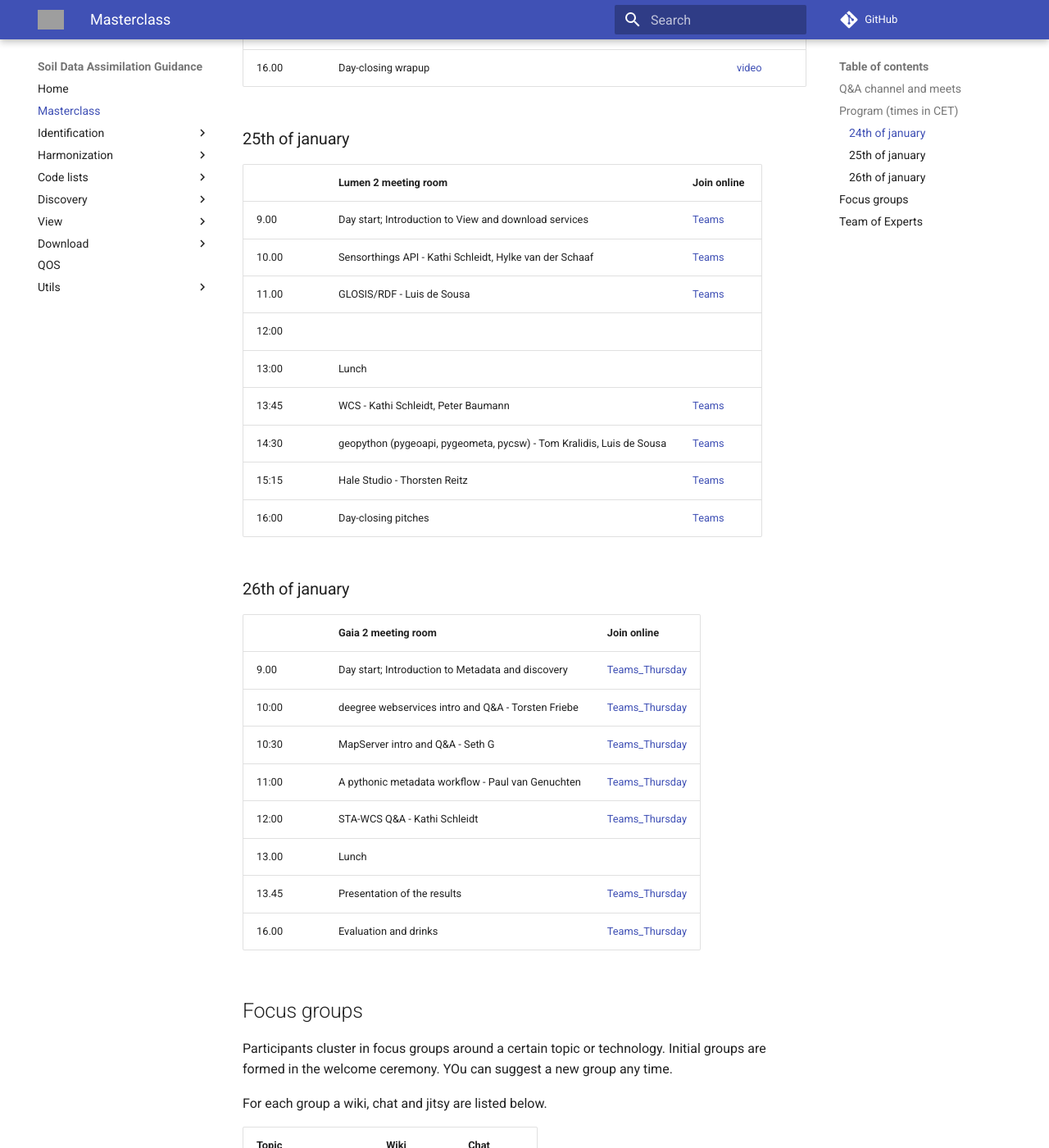
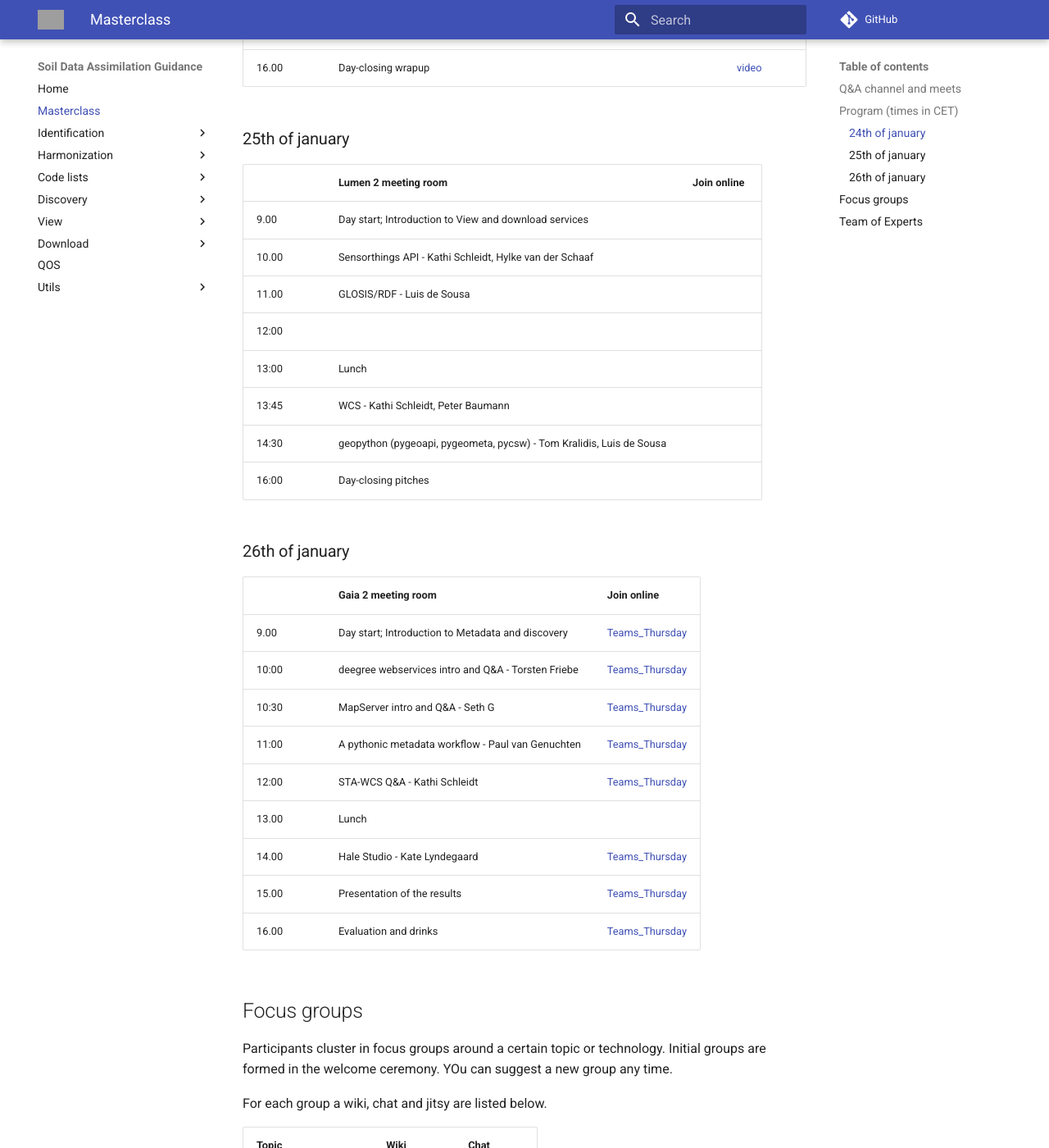
Before and after one commit to ejpsoil/soildata-assimilation-guidance, an MkDocs documentation site: the page built from docs/masterclass/index.md, in a window 1280 px wide and 1400 px high, scrolled down 1097 px. Shown: the whole window at 82% size. Built offline with MkDocs 1.6.1 and Material for MkDocs 9.7.7, drawn with Linux system fonts in a browser that asks for light colours; comment, search, counter and statistics services are not loaded; some of the changed text lies outside the part shown; grey boxes are pictures that could not be loaded.

Commit message:
update the program

```diff
--- a/docs/masterclass/index.md
+++ b/docs/masterclass/index.md
@@ -32,15 +32,14 @@
 
 | | Lumen 2 meeting room | Join online |
 | --- | --- | --- |
-| 9.00 | Day start; Introduction to View and download services |[Teams](https://teams.microsoft.com/l/meetup-join/19:meeting_OTY4ZWQ4NGYtYmI1Mi00NjliLThkMTUtOGU1Zjg0OTI4ZWYw@thread.v2/0?context=%7B%22Tid%22:%2227d137e5-761f-4dc1-af88-d26430abb18f%22,%22Oid%22:%224af21b12-8edb-458f-8178-fc83b6e0aa47%22%7D) |
-| 10.00 | Sensorthings API - Kathi Schleidt, Hylke van der Schaaf | [Teams](https://teams.microsoft.com/l/meetup-join/19:meeting_OTY4ZWQ4NGYtYmI1Mi00NjliLThkMTUtOGU1Zjg0OTI4ZWYw@thread.v2/0?context=%7B%22Tid%22:%2227d137e5-761f-4dc1-af88-d26430abb18f%22,%22Oid%22:%224af21b12-8edb-458f-8178-fc83b6e0aa47%22%7D) |
-| 11.00 | GLOSIS/RDF - Luis de Sousa | [Teams](https://teams.microsoft.com/l/meetup-join/19:meeting_OTY4ZWQ4NGYtYmI1Mi00NjliLThkMTUtOGU1Zjg0OTI4ZWYw@thread.v2/0?context=%7B%22Tid%22:%2227d137e5-761f-4dc1-af88-d26430abb18f%22,%22Oid%22:%224af21b12-8edb-458f-8178-fc83b6e0aa47%22%7D) |
+| 9.00 | Day start; Introduction to View and download services | |
+| 10.00 | Sensorthings API - Kathi Schleidt, Hylke van der Schaaf | |
+| 11.00 | GLOSIS/RDF - Luis de Sousa |  |
 | 12:00 | | |
 | 13:00 | Lunch | |
-| 13:45 | WCS - Kathi Schleidt, Peter Baumann | [Teams](https://teams.microsoft.com/l/meetup-join/19:meeting_OTY4ZWQ4NGYtYmI1Mi00NjliLThkMTUtOGU1Zjg0OTI4ZWYw@thread.v2/0?context=%7B%22Tid%22:%2227d137e5-761f-4dc1-af88-d26430abb18f%22,%22Oid%22:%224af21b12-8edb-458f-8178-fc83b6e0aa47%22%7D) |
-| 14:30 | geopython (pygeoapi, pygeometa, pycsw) - Tom Kralidis, Luis de Sousa |  [Teams](https://teams.microsoft.com/l/meetup-join/19:meeting_OTY4ZWQ4NGYtYmI1Mi00NjliLThkMTUtOGU1Zjg0OTI4ZWYw@thread.v2/0?context=%7B%22Tid%22:%2227d137e5-761f-4dc1-af88-d26430abb18f%22,%22Oid%22:%224af21b12-8edb-458f-8178-fc83b6e0aa47%22%7D) |
-| 15:15 | Hale Studio - Thorsten Reitz | [Teams](https://teams.microsoft.com/l/meetup-join/19:meeting_OTY4ZWQ4NGYtYmI1Mi00NjliLThkMTUtOGU1Zjg0OTI4ZWYw@thread.v2/0?context=%7B%22Tid%22:%2227d137e5-761f-4dc1-af88-d26430abb18f%22,%22Oid%22:%224af21b12-8edb-458f-8178-fc83b6e0aa47%22%7D) |
-| 16:00 | Day-closing pitches | [Teams](https://teams.microsoft.com/l/meetup-join/19:meeting_OTY4ZWQ4NGYtYmI1Mi00NjliLThkMTUtOGU1Zjg0OTI4ZWYw@thread.v2/0?context=%7B%22Tid%22:%2227d137e5-761f-4dc1-af88-d26430abb18f%22,%22Oid%22:%224af21b12-8edb-458f-8178-fc83b6e0aa47%22%7D) |
+| 13:45 | WCS - Kathi Schleidt, Peter Baumann | |
+| 14:30 | geopython (pygeoapi, pygeometa, pycsw) - Tom Kralidis, Luis de Sousa |   |
+| 16:00 | Day-closing pitches |  |
 
 ### 26th of january
 
@@ -52,7 +51,8 @@
 | 11:00 | A pythonic metadata workflow - Paul van Genuchten | [Teams_Thursday](https://teams.microsoft.com/l/meetup-join/19%3ameeting_NzBlZTZmMDYtYzJmMC00Y2JmLWI3YzItYjQyYzQ5MmQ0NjZj%40thread.v2/0?context=%7b%22Tid%22%3a%2227d137e5-761f-4dc1-af88-d26430abb18f%22%2c%22Oid%22%3a%224af21b12-8edb-458f-8178-fc83b6e0aa47%22%7d)  |
 | 12:00 | STA-WCS Q&A - Kathi Schleidt | [Teams_Thursday](https://teams.microsoft.com/l/meetup-join/19%3ameeting_NzBlZTZmMDYtYzJmMC00Y2JmLWI3YzItYjQyYzQ5MmQ0NjZj%40thread.v2/0?context=%7b%22Tid%22%3a%2227d137e5-761f-4dc1-af88-d26430abb18f%22%2c%22Oid%22%3a%224af21b12-8edb-458f-8178-fc83b6e0aa47%22%7d)|
 | 13.00 | Lunch | |
-| 13.45 | Presentation of the results | [Teams_Thursday](https://teams.microsoft.com/l/meetup-join/19%3ameeting_NzBlZTZmMDYtYzJmMC00Y2JmLWI3YzItYjQyYzQ5MmQ0NjZj%40thread.v2/0?context=%7b%22Tid%22%3a%2227d137e5-761f-4dc1-af88-d26430abb18f%22%2c%22Oid%22%3a%224af21b12-8edb-458f-8178-fc83b6e0aa47%22%7d) |
+| 14.00 | Hale Studio - Kate Lyndegaard | [Teams_Thursday](https://teams.microsoft.com/l/meetup-join/19%3ameeting_NzBlZTZmMDYtYzJmMC00Y2JmLWI3YzItYjQyYzQ5MmQ0NjZj%40thread.v2/0?context=%7b%22Tid%22%3a%2227d137e5-761f-4dc1-af88-d26430abb18f%22%2c%22Oid%22%3a%224af21b12-8edb-458f-8178-fc83b6e0aa47%22%7d) |
+| 15.00 | Presentation of the results | [Teams_Thursday](https://teams.microsoft.com/l/meetup-join/19%3ameeting_NzBlZTZmMDYtYzJmMC00Y2JmLWI3YzItYjQyYzQ5MmQ0NjZj%40thread.v2/0?context=%7b%22Tid%22%3a%2227d137e5-761f-4dc1-af88-d26430abb18f%22%2c%22Oid%22%3a%224af21b12-8edb-458f-8178-fc83b6e0aa47%22%7d) |
 | 16.00 | Evaluation and drinks | [Teams_Thursday](https://teams.microsoft.com/l/meetup-join/19%3ameeting_NzBlZTZmMDYtYzJmMC00Y2JmLWI3YzItYjQyYzQ5MmQ0NjZj%40thread.v2/0?context=%7b%22Tid%22%3a%2227d137e5-761f-4dc1-af88-d26430abb18f%22%2c%22Oid%22%3a%224af21b12-8edb-458f-8178-fc83b6e0aa47%22%7d) |
 
 
@@ -84,5 +84,5 @@
 | Seth G | GeoGraphica | [MapServer](../cookbook/mapserver.md) | [geographika](https://github.com/geographika) |
 | Stefania Morrone | Epsilon | [Re3gistry](../cookbook/re3gistry.md), [Hale studio](../cookbook/hale-studio.md) | [sMorrone](https://github.com/sMorrone) |
 | Torsten Friebe | LatLon | [deegree webservices](../cookbook/deegree.md) | [tfr42](https://github.com/tfr42) |
-| Thorsten Reitz | Wetransform | [Hale Studio](../cookbook/hale-studio.md), [Hale Connect](../cookbook/hale-connect.md) | [thorsten-reitz](https://github.com/thorsten-reitz) |
+| Kate Lyndegaard | Wetransform | [Hale Studio](../cookbook/hale-studio.md), [Hale Connect](../cookbook/hale-connect.md) | [Kate-Lyndegaard](https://github.com/Kate-Lyndegaard) |
 | Tom Kralidis | OSGeo | [pygeoapi](../cookbook/pygeoapi.md), pycsw, owslib, [pygeometa](../cookbook/pygeometa.md) | [tomkralidis](https://github.com/tomkralidis) |
```
